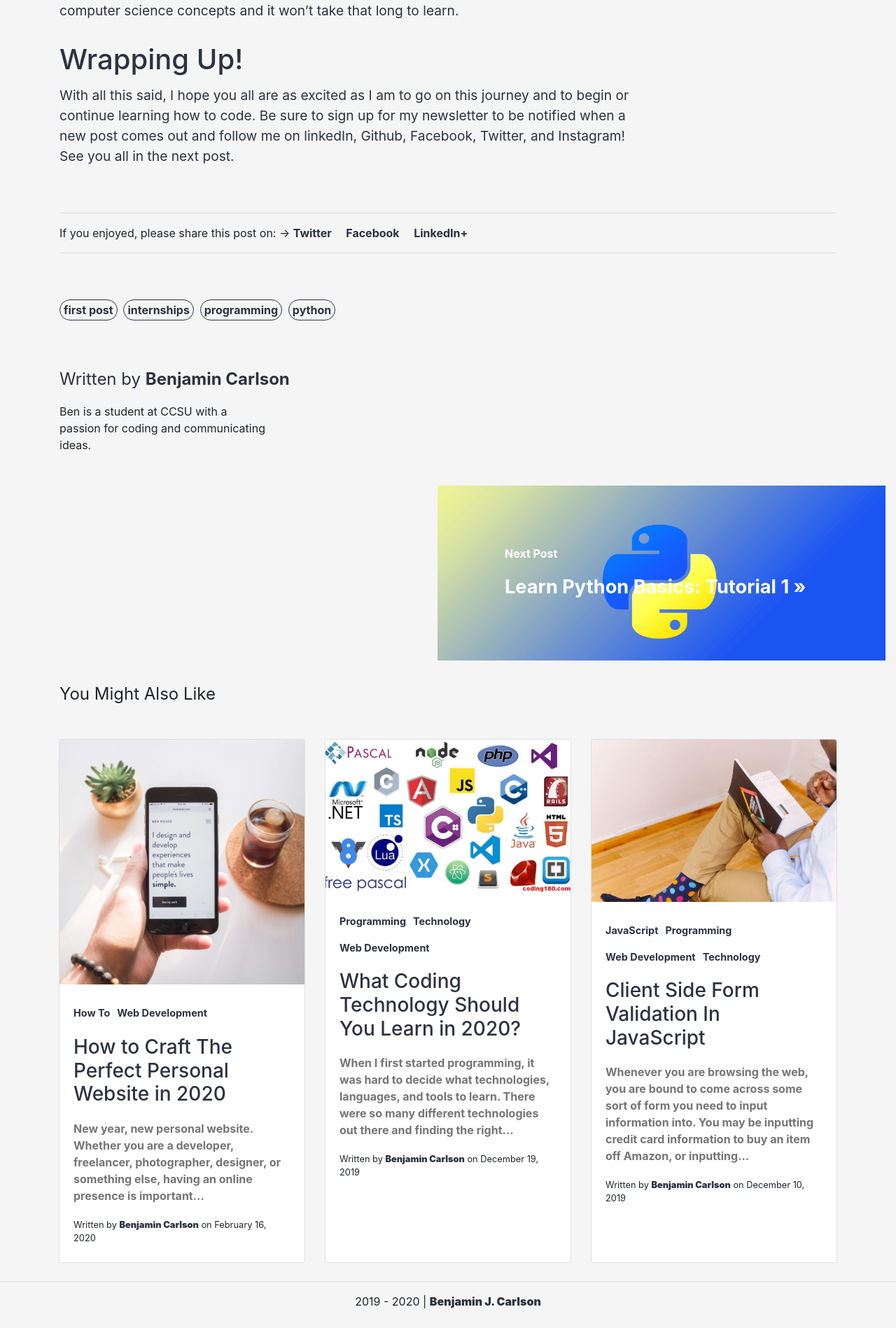
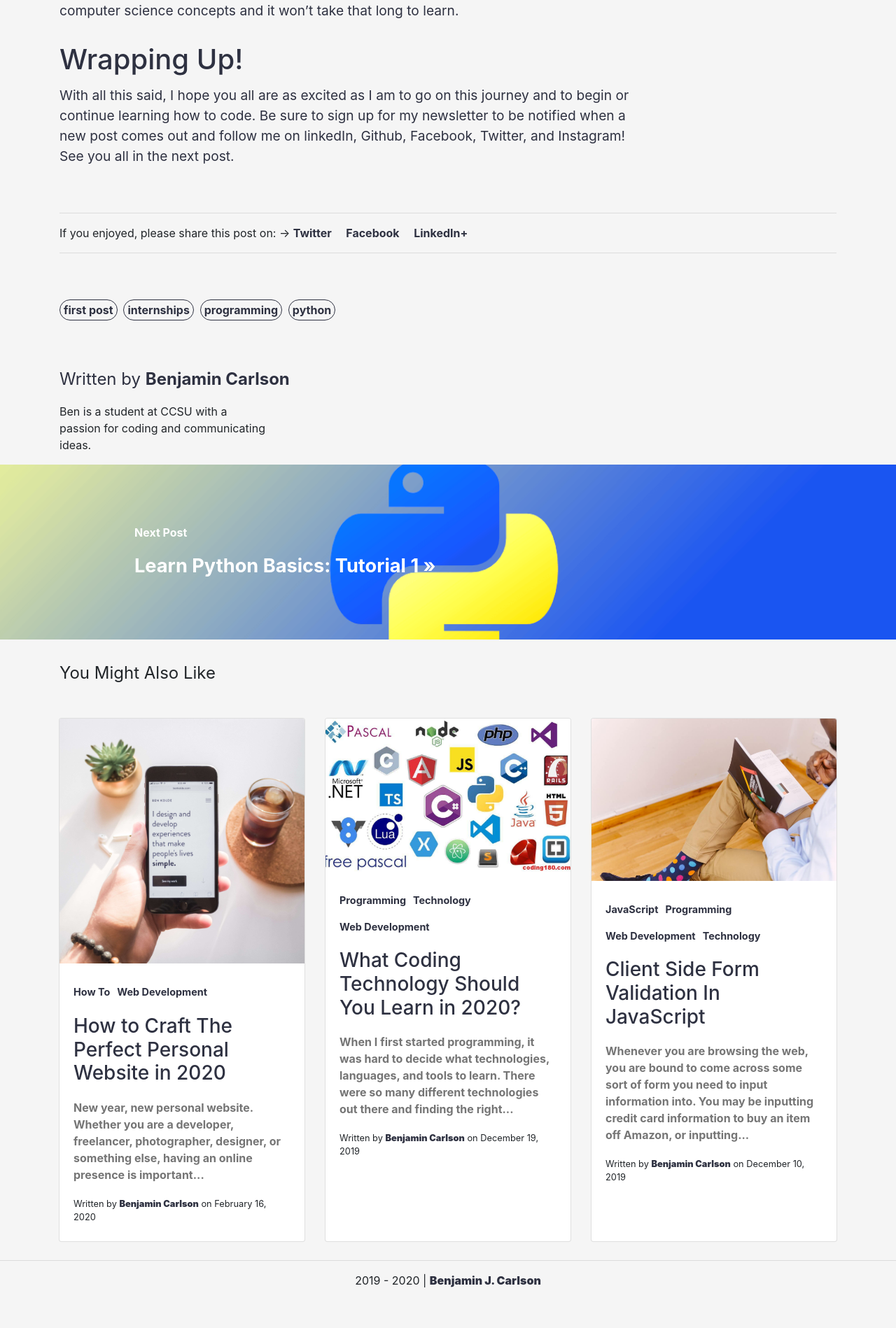
Before and after one commit to bjcarlson42/blog-website-template-jekyll, a Jekyll site: the page built from _posts/2019-10-08-why-you-need-to-be-able-to-code-and-a-little-about-me.md, in a window 1280 px wide. Shown: the part 4270-6168 px from the top of the page at 70% size. Built offline with Jekyll 4.4.1, drawn with Linux system fonts in a browser that asks for light colours; nearby versions of some CDN libraries; after the commit the page ends 6138 px from its top, so only the background shows below that.

Commit message:
Style changes post

```diff
--- a/_layouts/post.html
+++ b/_layouts/post.html
@@ -52,7 +52,7 @@
         </div>
     </div>
 
-    <div class="row row-nex-prev-posts">
+    <div class="row-next-prev-posts">
         <div class="col-lg next-prev-img-col">
             {% if page.previous.url %}
             <a href="{{ page.previous.url }}">
--- a/assets/css/post.css
+++ b/assets/css/post.css
@@ -367,6 +367,6 @@ blockquote p {
     padding: 5px;
 } */
 
-.row-nex-prev-posts {
-    width: 100%;
+.row-next-prev-posts {
+    max-width: 100%;
 }
```
Also changed, not shown: other parts of _layouts/post.html (+0 -24 lines).
